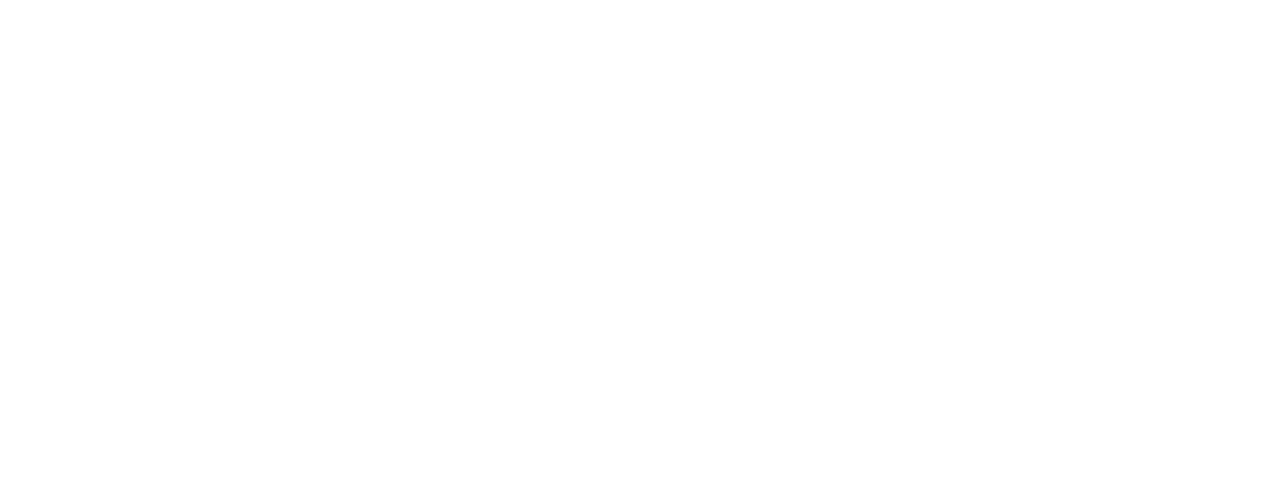
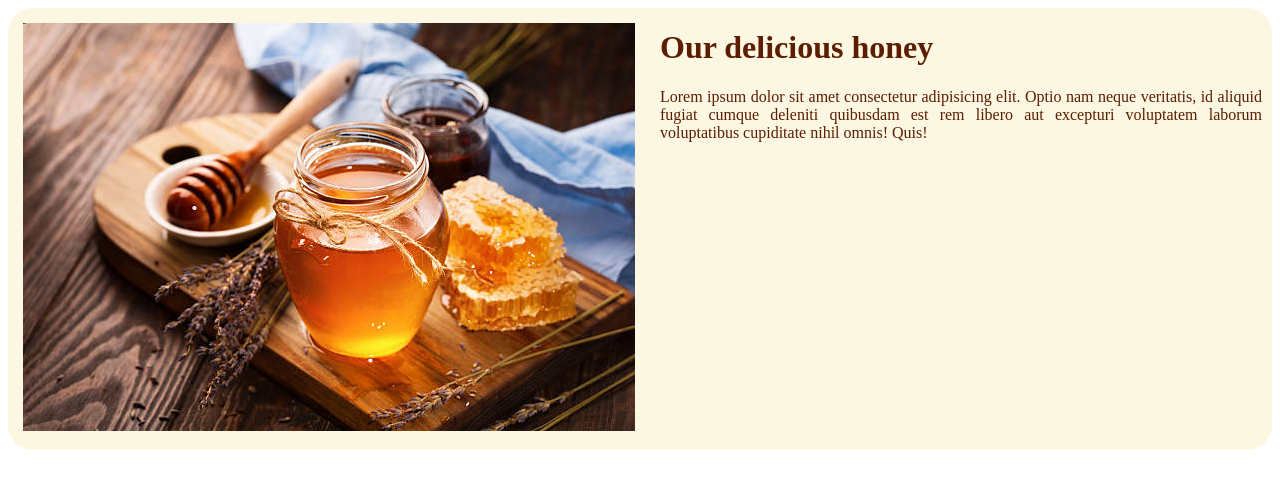
Before and after one commit to FabioDeiana/week1_day3, a plain HTML site: page index3.html in a window 1280 px wide. Drawn offline with Linux system fonts and the light colour scheme.

Commit message:
unit2_week1_day3

```diff
--- a/index3.css
+++ b/index3.css
@@ -0,0 +1,17 @@
+#main {
+  display: flex;
+  flex-direction: row;
+  background-color: #fbf7e3;
+  color: #5c1d01;
+  border-radius: 25px;
+}
+
+#testo {
+  text-align: justify;
+  margin-left: 10px;
+  margin-right: 10px;
+}
+
+img {
+  margin: 15px;
+}
--- a/index3.html
+++ b/index3.html
@@ -6,5 +6,18 @@
     <title>Document</title>
     <link rel="stylesheet" href="index3.css" />
   </head>
-  <body></body>
+  <body>
+    <div id="main">
+      <div><img src="./imgs/honey.jpg" alt="honey" /></div>
+      <div id="testo">
+        <h1>Our delicious honey</h1>
+        <p>
+          Lorem ipsum dolor sit amet consectetur adipisicing elit. Optio nam
+          neque veritatis, id aliquid fugiat cumque deleniti quibusdam est rem
+          libero aut excepturi voluptatem laborum voluptatibus cupiditate nihil
+          omnis! Quis!
+        </p>
+      </div>
+    </div>
+  </body>
 </html>
```
